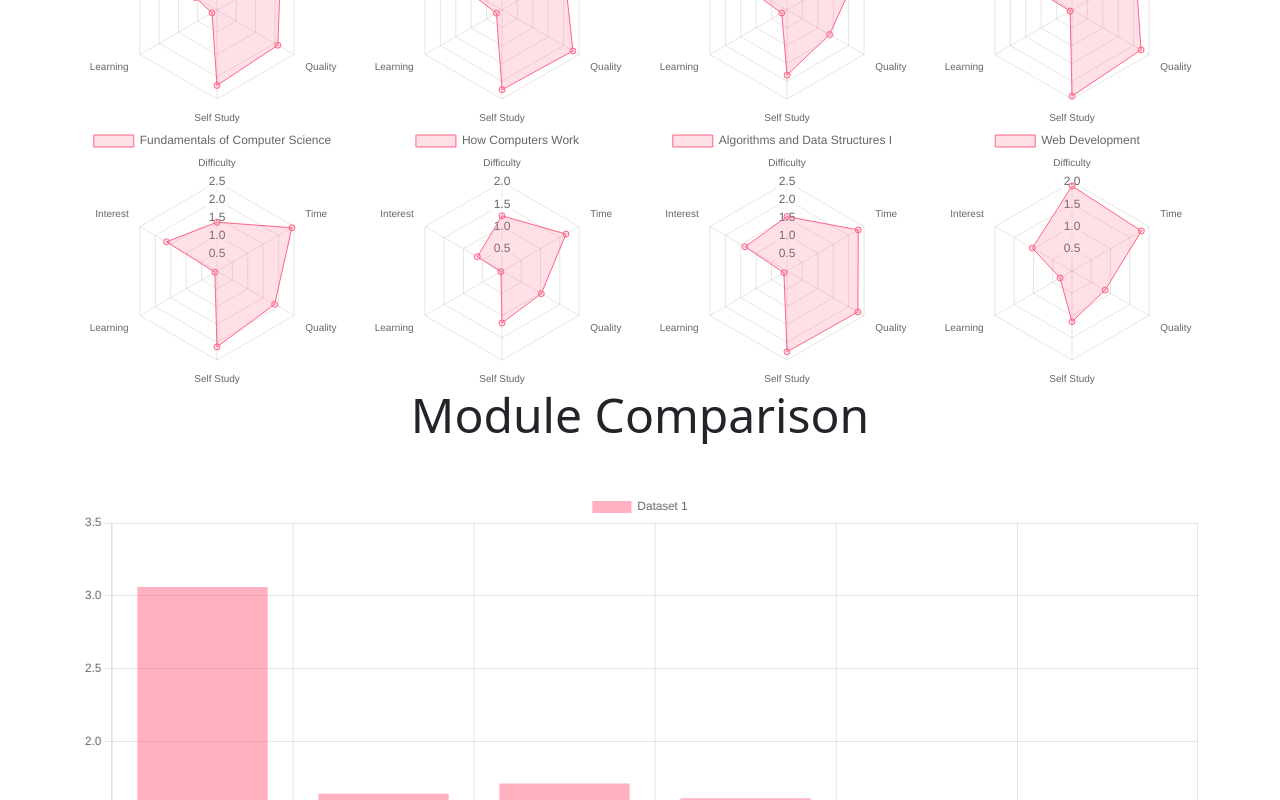
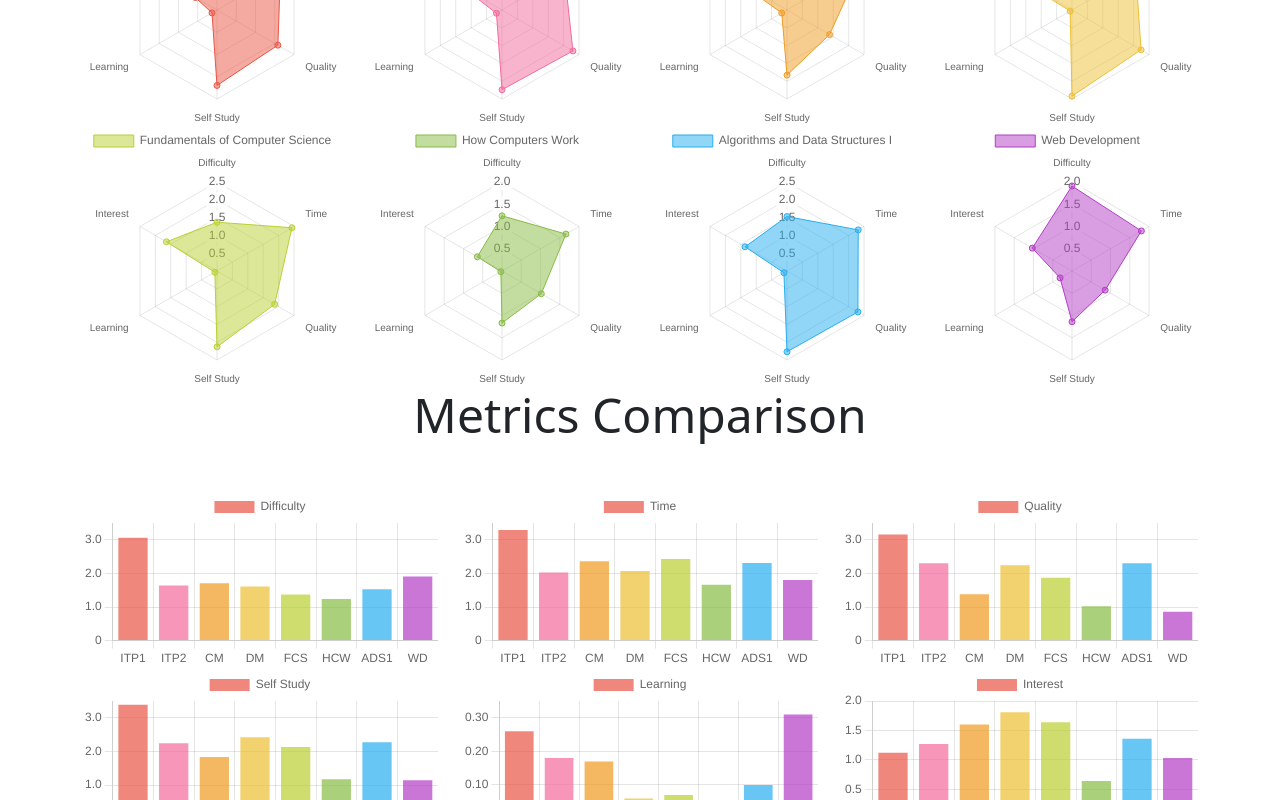
Before and after one commit to jberkovica/SeshMap, a React (Create React App) app: page /ranking in a window 1280 px wide. Shown: the part 1700-2500 px from the top of the page. Built offline with nearby package versions, Linux system fonts and the light colour scheme.

Commit message:
All done except sorting

```diff
--- a/src/components/BarChart.js
+++ b/src/components/BarChart.js
@@ -21,26 +21,22 @@ ChartJS.register(
 
 
 
-export function BarChart({ dataArray, labels, title }){
+export function BarChart({ dataArray, labels, title}){
     const data = {
         responsive: true,
         labels: labels,
         datasets: [
             {
-              label: 'Dataset 1',
+              label: title,
               data: dataArray,
-              backgroundColor: 'rgba(255, 99, 132, 0.5)',
-            },
-            // {
-            //   label: 'Dataset 2',
-            //   data: dataArray,
-            //   backgroundColor: 'rgba(53, 162, 235, 0.5)',
-            // },
+              backgroundColor: ['rgba(234, 85, 69, 0.7)','rgba(244, 106, 155, 0.7)','rgba(239, 155, 32, 0.7)','rgba(237, 191, 51, 0.7)',
+                                'rgba(187, 207, 50, 0.7)','rgba(135, 188, 69, 0.7)','rgba(39, 174, 239, 0.7)','rgba(179, 61, 198, 0.7)']
+            }
         ],
         plugins: {
-            legend: {
-              position: 'top'
-            },
+            // legend: {
+            //   position: 'top'
+            // },
             title: {
               display: true,
               text: title,
--- a/src/components/RadarChart.js
+++ b/src/components/RadarChart.js
@@ -21,15 +21,17 @@ ChartJS.register(
 );
 
 
-export function RadarChart({ dataArray, labels, title }) {
+export function RadarChart({ dataArray, labels, title, color }) {
+  const backgroundAlpha = 0.5
+  const borderAlpha = 1
   const data = {
     labels: labels,
     datasets: [
       {
         label: title,
         data: dataArray,
-        backgroundColor: 'rgba(255, 99, 132, 0.2)',
-        borderColor: 'rgba(255, 99, 132, 1)',
+        backgroundColor: color.replace(')', `, ${backgroundAlpha})`),
+        borderColor: color.replace(')', `, ${borderAlpha})`),
         borderWidth: 1,
       },
     ],
--- a/src/pages/Ranking.js
+++ b/src/pages/Ranking.js
@@ -9,27 +9,17 @@ import {
     getModuleQualityAverage,
     getModuleSelfStudyAverage,
     getModuleLearningAverage,
-    getModuleInterestAverage,
-    getModuleAppreciationAverage,
-    getModuleDifficultyTotal,
-    getModuleTimeTotal,
-    getModuleQualityTotal,
-    getModuleSelfStudyTotal,
-    getModuleLearningTotal,
-    getModuleInterestTotal,
-    getModuleCombinedTotal,
+    getModuleInterestAverage
 } from "../helpers";
+
 
 function Ranking() {
     const [selectedLevel, setSelectedLevel] = useState("Level4");
-
     const handleLevelChange = level => {
         setSelectedLevel(level);
     };
 
-    // TODO: have level4 selected by default
     // TODO: save last selection to session store?
-
     return (
         <div>
             <div className="bg-secondary bg-opacity-25 p-5 rounded-lg">
@@ -46,12 +36,6 @@ function Ranking() {
                                 />
                             </div>
                             <div className="col-md-6"></div>
-                            {/* <div className="col-md-6">
-                                <ModuleSelector
-                                    selectedLevel={selectedLevel}
-                                    onSelectModule={handleModuleChange}
-                                />
-                            </div> */}
                         </div>
                     </div>
                 </div>
@@ -60,6 +44,7 @@ function Ranking() {
         </div>
     );
 }
+
 
 const displayHeader = level => {
     const levelHeaders = {
@@ -70,6 +55,7 @@ const displayHeader = level => {
 
     return levelHeaders[level] || level;
 };
+
 
 const TableWithModuleData = ({ selectedLevelData }) => {
     const tableRows = [];
@@ -91,9 +77,8 @@ const TableWithModuleData = ({ selectedLevelData }) => {
 };
 
 
+const TableWithModuleRanking = ({ selectedLevelData }) => {
 
-const TableWithModuleRanking = ({ selectedLevelData }) => {
-    // TODO: implement functions to retrive module position
     // TODO: implelemt sorting in table by name or ranking, can me done with react-bootstrap-table-next
     const moduledetails = []
     const tableRows = [];
@@ -124,7 +109,6 @@ const TableWithModuleRanking = ({ selectedLevelData }) => {
     for (let valueIndex = 0; valueIndex < valueCount; valueIndex++) {
         // Sort modules based on the value at the current index
         moduledetails.sort((a, b) => b.values[valueIndex] - a.values[valueIndex]);
-
         // Assign rankings for the current value index
         moduledetails.forEach((module, index) => {
             module[`${metrics[valueIndex]}rank`] = index + 1;
@@ -149,52 +133,13 @@ const TableWithModuleRanking = ({ selectedLevelData }) => {
             </tr>
         );
     }
-
-    // Start the ranking calculations
-    moduledetails.forEach(module => {
-        module.difficulty = module.values[0];
-        module.time = module.values[1];
-        module.quality = module.values[2];
-        module.selfstudy = module.values[3];
-        module.learning = module.values[4];
-        module.interest = module.values[5];
-        module.combined = module.values[6];
-    });
-    // Sort the modules based on their first values in descending order
-    moduledetails.sort((a, b) => b.difficulty - a.difficulty);
-    // Assign rankings based on module
-    moduledetails.forEach((module, index) => {
-        module.difficultyranking = index + 1;
-    });
-    // Print module rankings
-    moduledetails.forEach(module => {
-        console.log(`${module.name} ranking: ${module.difficultyranking}`);
-    });
-
-
-    // const valueCount = moduledetails[0].values.length; // Assuming all modules have the same number of values
-    // for (let valueIndex = 0; valueIndex < valueCount; valueIndex++) {
-    //     // Sort modules based on the value at the current index
-    //     moduledetails.sort((a, b) => b.values[valueIndex] - a.values[valueIndex]);
-
-    //     // Assign rankings for the current value index
-    //     moduledetails.forEach((module, index) => {
-    //         module[`ranking${valueIndex + 1}`] = index + 1;
-    //     });
-    // }
-    // // Print module rankings for each value index
-    // moduledetails.forEach(module => {
-    //     console.log(`${module.name} rankings:`, module);
-    // });
-
-    // After ranking, push the data into table rows
-    // for (const moduleKey in selectedLevelData) {
-    // }
     return tableRows;
 };
 
 
-const RadarCharts = ({ module }) => {
+const RadarCharts = ({ module,index }) => {
+    const colorArray = ['rgba(234, 85, 69)','rgba(244, 106, 155)','rgba(239, 155, 32)','rgba(237, 191, 51)',
+    'rgba(187, 207, 50)','rgba(135, 188, 69)','rgba(39, 174, 239)','rgba(179, 61, 198)']
     const dataArray = [parseFloat(getModuleDifficultyAverage(module.name)),
                         parseFloat(getModuleTimeAverage(module.name)),
                         parseFloat(getModuleQualityAverage(module.name)),
@@ -202,21 +147,24 @@ const RadarCharts = ({ module }) => {
                         parseFloat(getModuleLearningAverage(module.name)),
                         parseFloat(getModuleInterestAverage(module.name))];
     const labels = ['Difficulty', 'Time', 'Quality', 'Self Study', 'Learning', 'Interest'];
-    return <RadarChart dataArray={dataArray} labels={labels} title ={module.name} />;
+    return <RadarChart dataArray={dataArray} labels={labels} title ={module.name} color = {colorArray[index]}/>;
 }
 
 
 const BarChartsDisplay = ({selectedLevelData}) => {
-    const moduleArray = []
+    const moduleNameArray = []
+    const moduleIDArray = []
     for (const moduleKey in selectedLevelData){
-        moduleArray.push(selectedLevelData[moduleKey].name)
+        moduleNameArray.push(selectedLevelData[moduleKey].name)
+        moduleIDArray.push(selectedLevelData[moduleKey].id)
     }
     const labels = ['Difficulty', 'Time', 'Quality', 'Self Study', 'Learning', 'Interest'];
     const metricArray = []
-    for (var i = 0; i < moduleArray.length; i++){
+    for (var i = 0; i < labels.length; i++){
         metricArray.push([])
     }
-    moduleArray.forEach((module) => {
+
+    moduleNameArray.forEach((module) => {
         metricArray[0].push(parseFloat(getModuleDifficultyAverage(module)))
         metricArray[1].push(parseFloat(getModuleTimeAverage(module)))
         metricArray[2].push(parseFloat(getModuleQualityAverage(module)))
@@ -224,13 +172,13 @@ const BarChartsDisplay = ({selectedLevelData}) => {
         metricArray[4].push(parseFloat(getModuleLearningAverage(module)))
         metricArray[5].push(parseFloat(getModuleInterestAverage(module)))
     });
-    for (var i = 0; i < moduleArray.length; i++){
-        // return <BarCharts module = {moduleArray[i]} metric = {labels[i]} />
-        console.log(metricArray[i])
-        return <BarChart dataArray={metricArray[i]} labels={labels} title ={labels[i]}/>
+    console.log(metricArray[4])
+    const barChartArray = []
+    for (var i = 0; i < metricArray.length; i++){
+        barChartArray.push(<div key = {labels[i]} className="col-4"> <BarChart dataArray={metricArray[i]} labels={moduleIDArray} title ={labels[i]} /> </div>)
     }
+    return barChartArray
 }
-
 
 
 const LevelData = ({ selectedLevel }) => {
@@ -287,24 +235,18 @@ const LevelData = ({ selectedLevel }) => {
                     </tbody>
                 </table>
 
-
                 {/* Module Charts */}
                 <h5 className="text-center mb-5 display-5">Module Features</h5>
                 <div className="row mb-8">
                     {moduleArray.map((module, index) => (
                         <div key={index} className="col-md-3">
-                            <RadarCharts module={module} />
+                            <RadarCharts module={module} index = {index}/>
                         </div>
                     ))}
                 </div>
-                <h5 className="text-center mb-5 display-5">Module Comparison</h5>
+                <h5 className="text-center mb-5 display-5">Metrics Comparison</h5>
                 <div className="row mb-4">
                     <BarChartsDisplay selectedLevelData={selectedLevelData} />
-                    {/* {moduleArray.map((module, index) => (
-                        <div key={index} className="col-4">
-                            <BarCharts module={module} />
-                        </div>
-                    ))} */}
                 </div>
             </div>
         );
```
